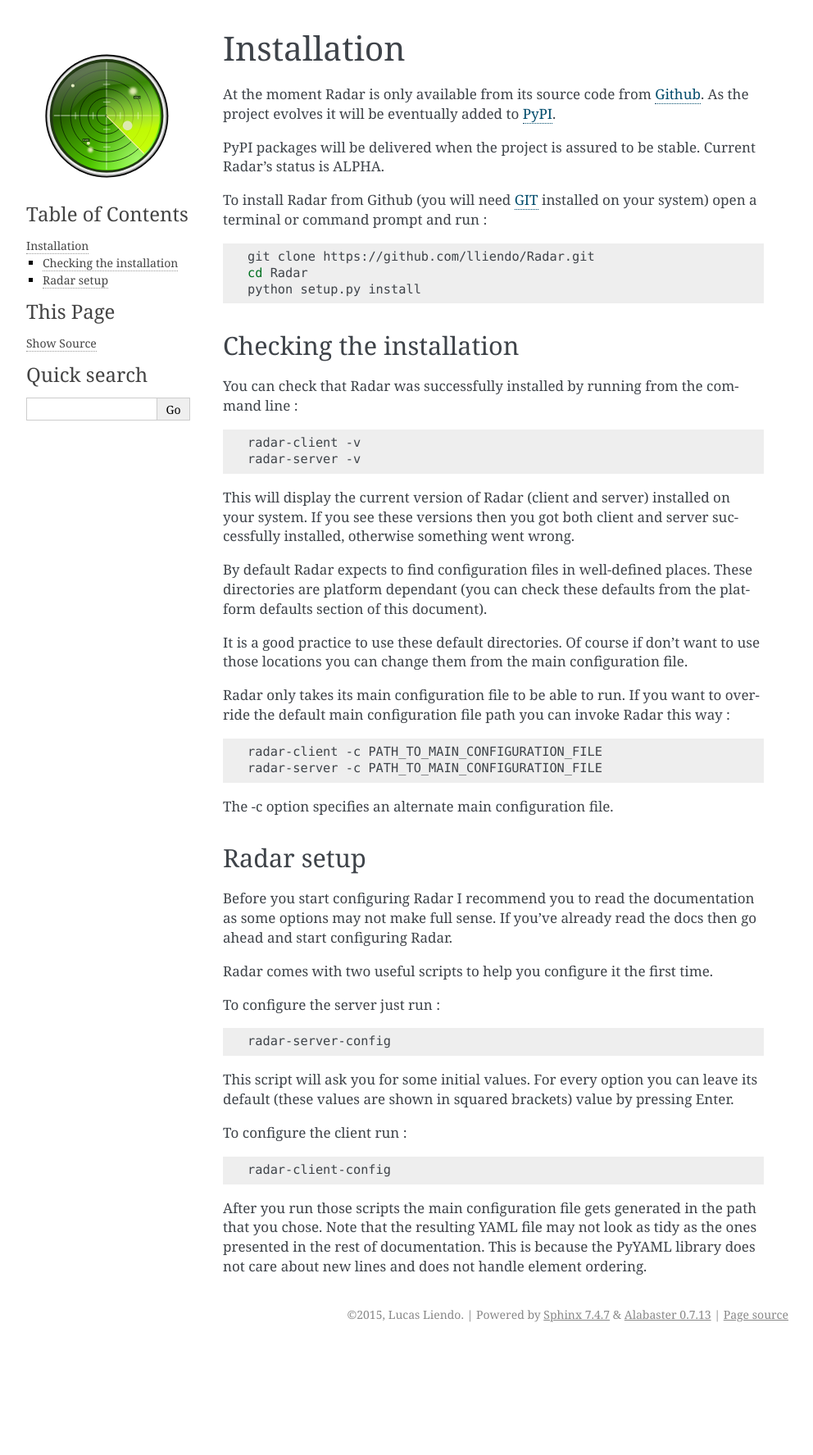
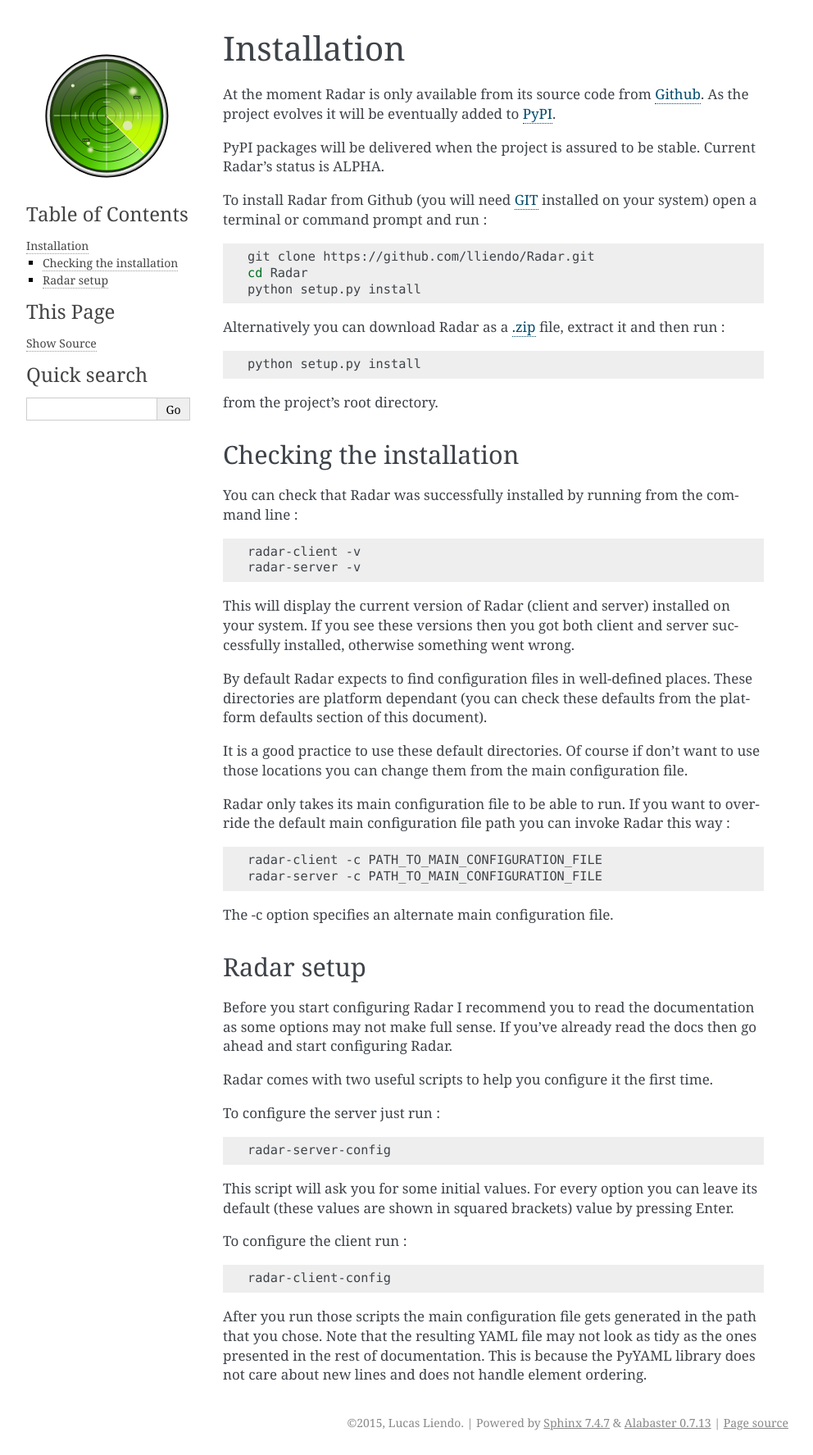
Before and after one commit to lliendo/Radar, a Sphinx documentation site: the page built from docs/installation.rst, in a window 1280 px wide. Shown: the whole page at 82% size, without its empty margins (148-1140 px from the left). Built offline with Sphinx 7.4.7, drawn with Linux system fonts in a browser that asks for light colours; before the commit the page ends 1643 px from its top, so only the background shows below that.

Commit message:
- Updated documentation.

```diff
--- a/docs/installation.rst
+++ b/docs/installation.rst
@@ -15,6 +15,14 @@
     git clone https://github.com/lliendo/Radar.git
     cd Radar
     python setup.py install
+
+Alternatively you can download Radar as a `.zip <https://github.com/lliendo/Radar/archive/master.zip>`_ file, extract it and then run :
+
+.. code-block:: bash
+
+    python setup.py install
+
+from the project's root directory.
 
 
 Checking the installation
```
Also changed, not shown: README.rst (+17 -11 lines).
